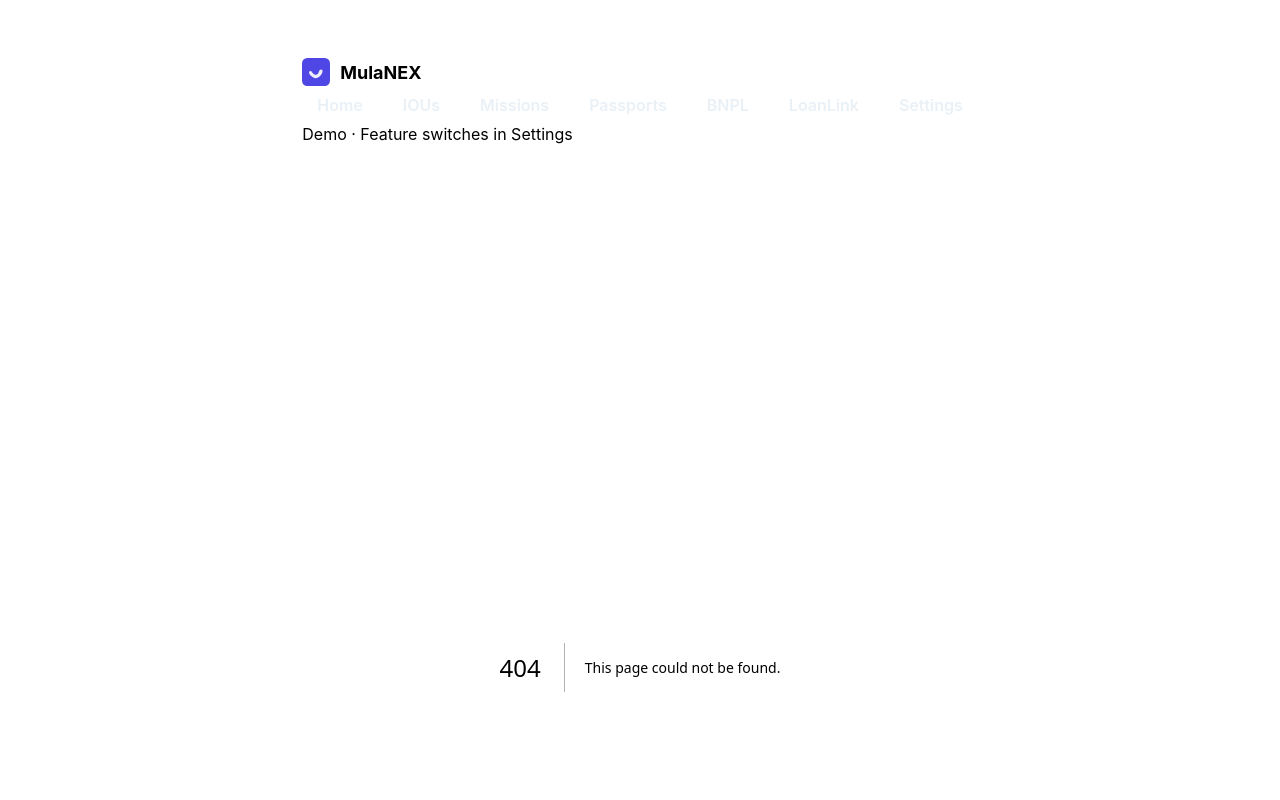
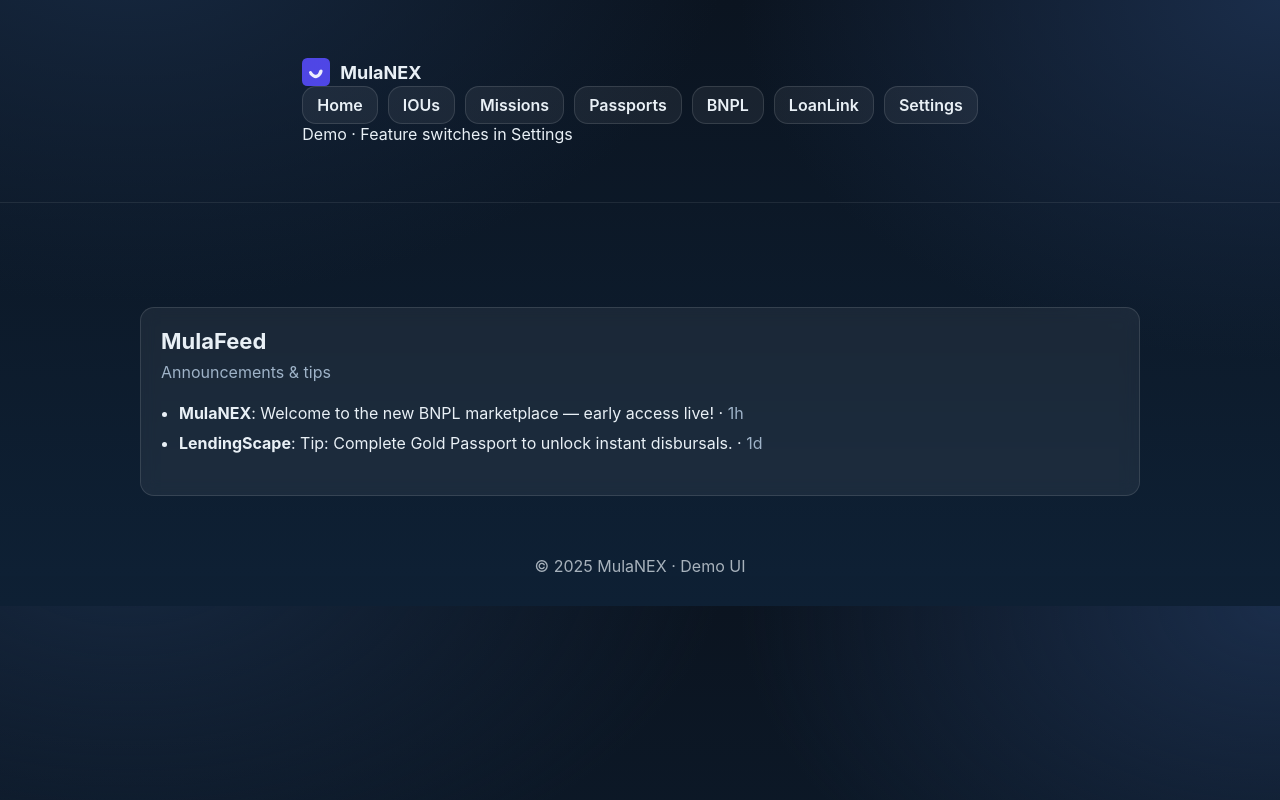
Before and after one commit to Mzondiwe/mulanex-demo, a Next.js app: page /feed in a window 1280 px wide. Before the commit this address had no page. Shown: the top 800 px of the page. Built offline with nearby package versions, Linux system fonts and the light colour scheme.

Commit message:
Create feed.js

```diff
--- /dev/null
+++ b/pages/feed.js
@@ -0,0 +1,14 @@
+import Card from '../components/Card';
+import { feed } from '../lib/data';
+
+export default function Feed(){
+  return (
+    <main className="container grid">
+      <Card title="MulaFeed" subtitle="Announcements & tips">
+        <ul className="list">
+          {feed.map(p => <li key={p.id}><b>{p.author}</b>: {p.text} · <span className="muted">{p.ts}</span></li>)}
+        </ul>
+      </Card>
+    </main>
+  );
+}
```
